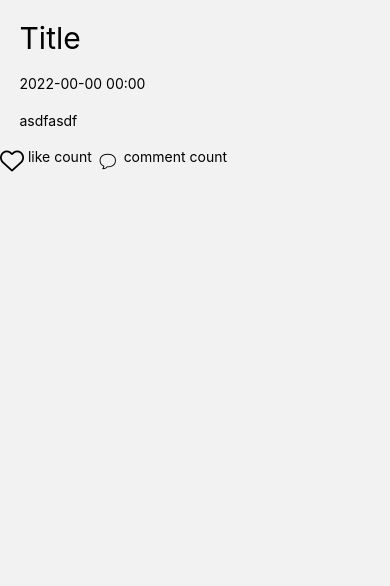
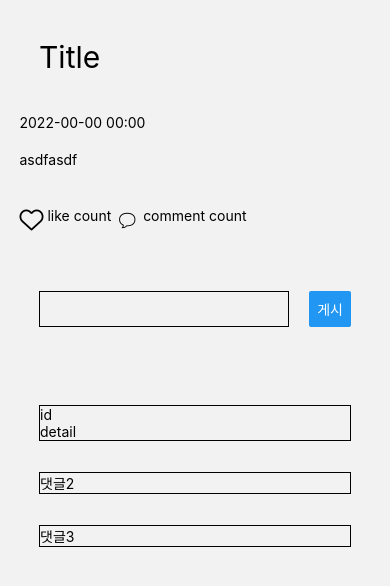
Before and after one commit to charBS0701/GNU_CLUB, a React Native app: screen /Watch in a window 390 px wide. Shown: the top 586 px of the page. Built offline with nearby package versions, Linux system fonts and the light colour scheme.

Commit message:
Watch 수정

```diff
--- a/routes/Watch.tsx
+++ b/routes/Watch.tsx
@@ -1,11 +1,11 @@
 import React from 'react';
-import {View,Text,Image, Button} from 'react-native';
+import {View,Text,Image, Button, TextInput} from 'react-native';
 import styled from 'styled-components/native';
 import { AntDesign } from '@expo/vector-icons';
 import { EvilIcons } from '@expo/vector-icons';
 
 const Title = styled.Text`
-    margin: 5%;
+    margin: 10%;
     font-size: 30px;
 `;
 
@@ -20,7 +20,28 @@ const Detail = styled.Text`
 const Counting = styled.View`
     display: flex;
     flex-direction: row;
-`
+    padding: 5%;
+`;
+
+const AddComment = styled.View`
+    display: flex;
+    flex-direction: row;
+    justify-content: space-between;
+    padding: 10%;
+`;
+const CommentInput = styled.View`
+    border: 1px black solid;
+    width: 80%;
+`;
+
+const CommentList = styled.View`
+    padding: 10%;
+`;
+const Comment = styled.View`
+    border: 1px solid black;
+    margin-bottom: 10%;
+`;
+
 const Watch = () => {
     return (
         <View>
@@ -34,6 +55,26 @@ const Watch = () => {
                 <EvilIcons name="comment" size={24} color="black" />
                 <Text> comment count </Text>
             </Counting>
+
+            <AddComment>
+                <CommentInput>
+                    <TextInput maxLength={300}/>
+                </CommentInput>
+                <Button title='게시'/>
+            </AddComment>
+
+            <CommentList>
+                <Comment>
+                    <Text>id</Text>
+                    <Text>detail</Text>
+                </Comment>
+                <Comment>
+                    <Text>댓글2</Text>
+                </Comment>
+                <Comment>
+                    <Text>댓글3</Text>
+                </Comment>
+            </CommentList>
         </View>
     );
 };
```
